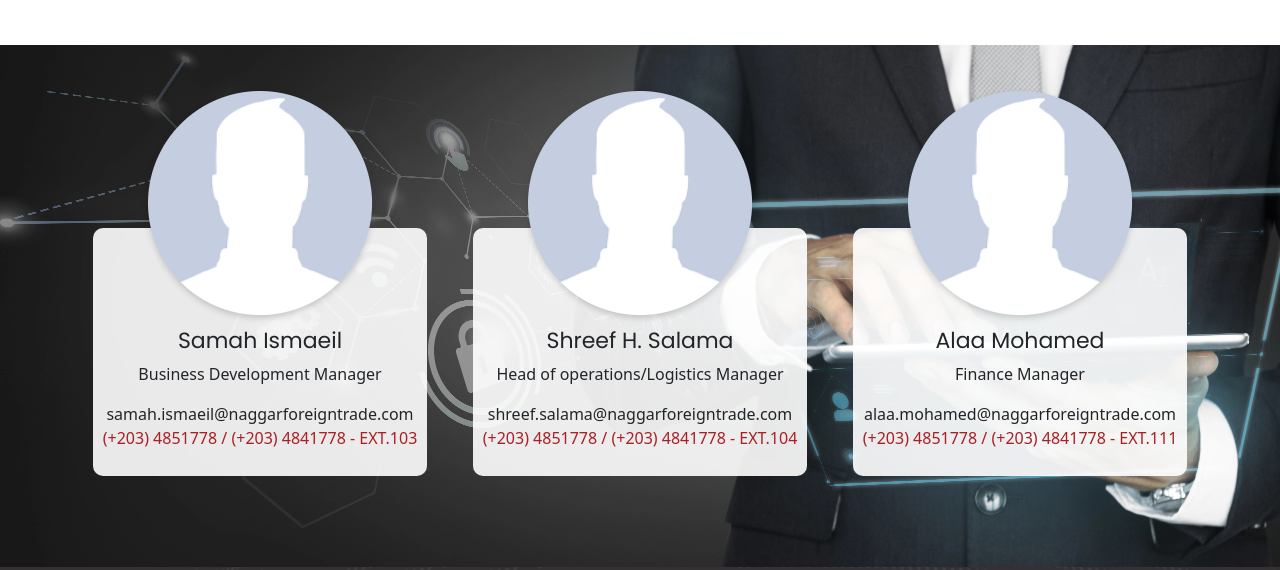
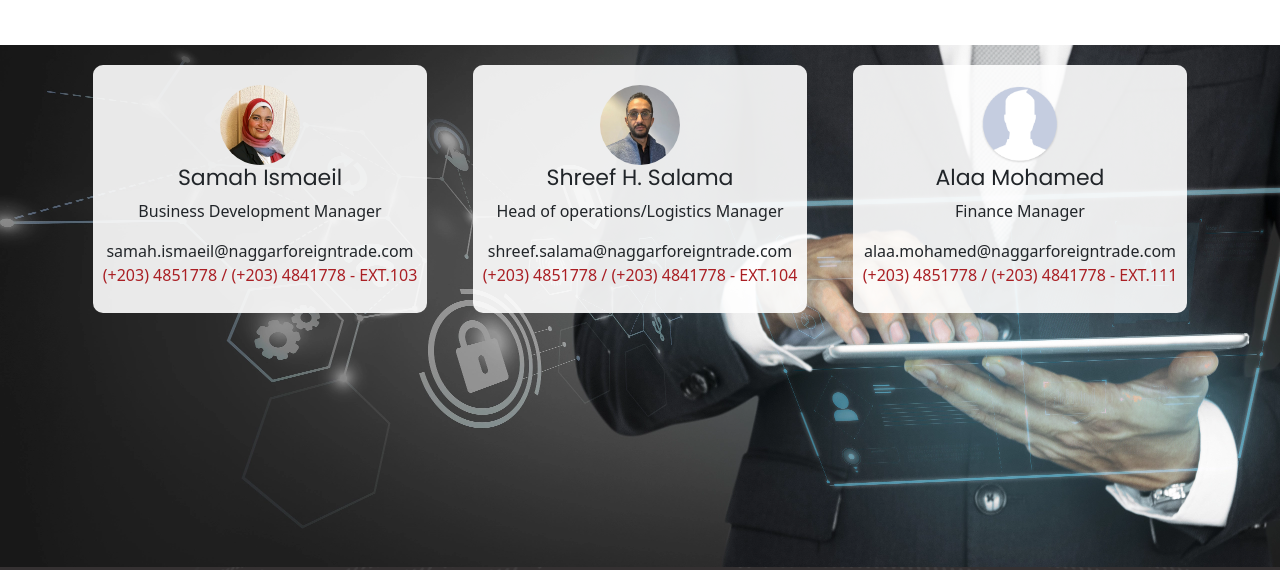
Before and after one commit to sherifhelmyzayed/Elnaggar, a plain HTML site: page contact/index.html in a window 1280 px wide. Shown: the part 1706-2276 px from the top of the page. Drawn offline with nearby package versions, Linux system fonts and the light colour scheme.

Commit message:
fix: uploaded photos"

```diff
--- a/contact/index.html
+++ b/contact/index.html
@@ -197,7 +197,7 @@
             <div class="row">
                 <div class="col-md-4">
                     <div class="team-card">
-                        <img src="../Assets/contact/profile.png" alt="profile">
+                        <img src="../Assets/contact/samah.jpg" alt="profile">
                         <div class="team-card-content">
                             <h2>Samah Ismaeil</h2>
                             <p>Business Development Manager</p>
@@ -209,7 +209,7 @@
                 </div>
                 <div class="col-md-4">
                     <div class="team-card">
-                        <img src="../Assets/contact/profile.png" alt="profile">
+                        <img src="../Assets/contact/sherif.jpg" alt="profile">
                         <div class="team-card-content">
                             <h2>Shreef H. Salama</h2>
                             <p>Head of operations/Logistics Manager</p>
--- a/style.css
+++ b/style.css
@@ -1475,6 +1475,8 @@ footer .footer-items small  {
 .team-card img {
     margin-bottom: -100px;
     z-index: 10;
+    width: 80px;
+    border-radius: 50px;
 }
 
 .team-card-content{
```
Also changed, not shown: Assets/contact/samah.jpg (added), Assets/contact/sherif.jpg (added).
